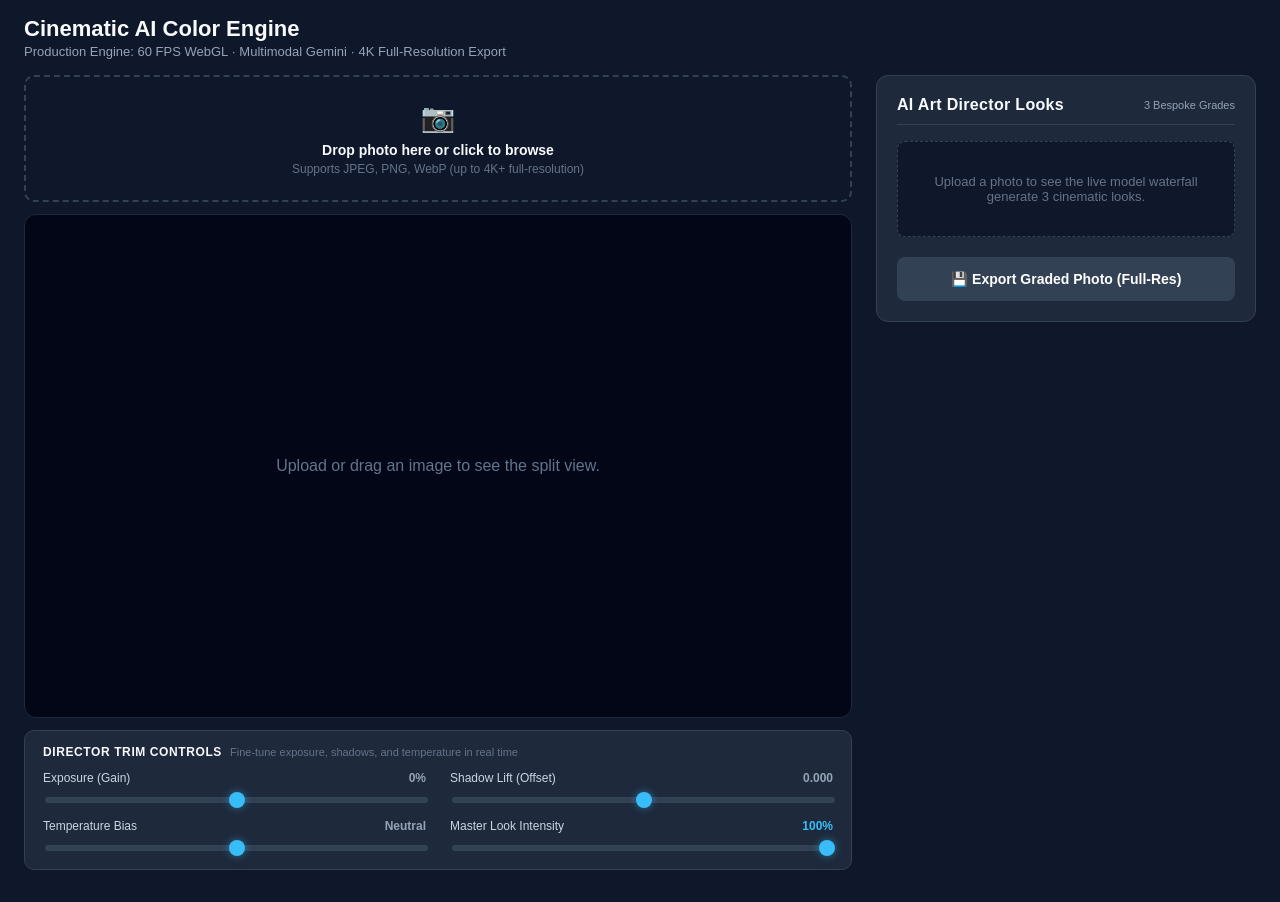
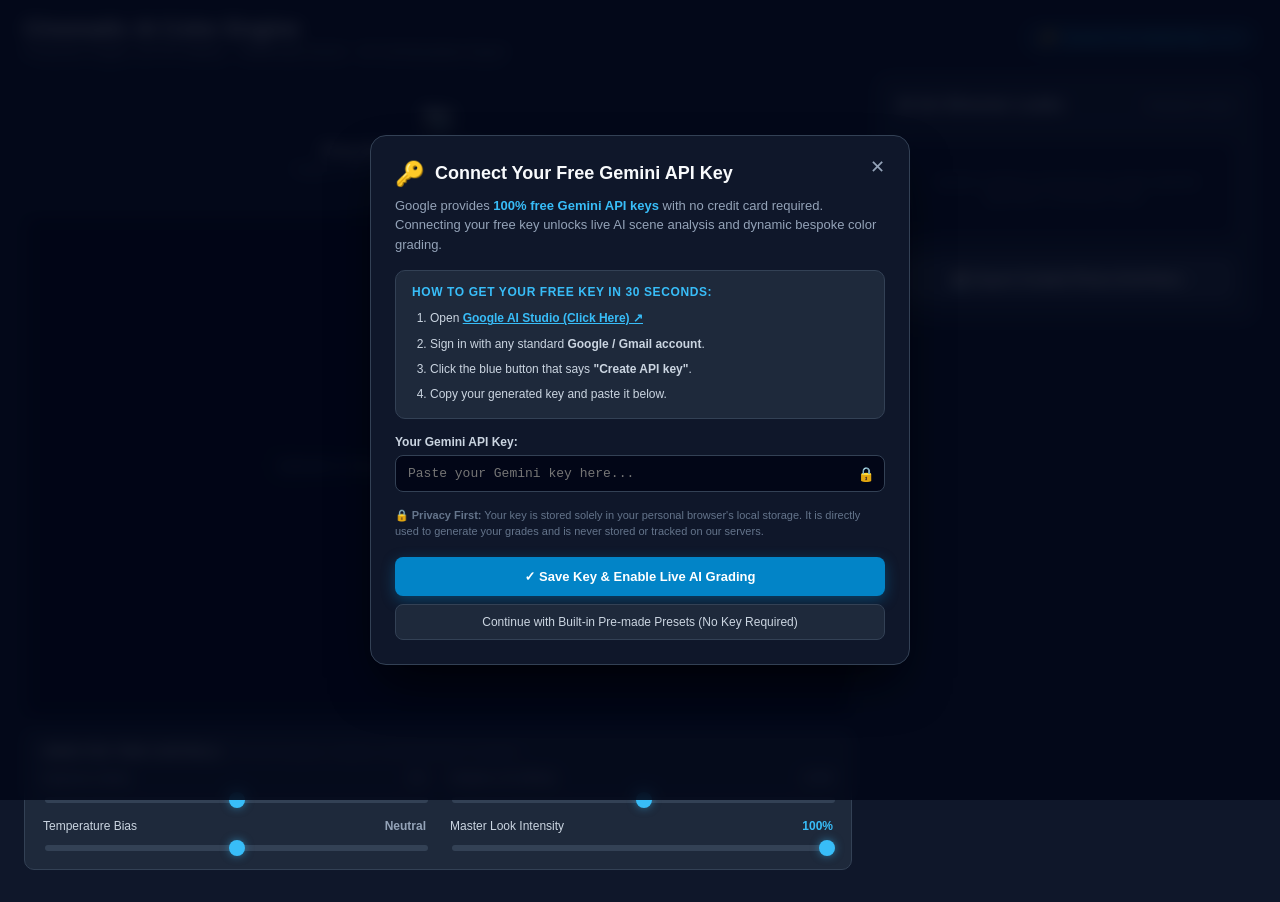
Before and after one commit to amitsikdar37/ai-colour-grader, a React (Vite) app: page / in a window 1280 px wide. Built offline with nearby package versions, Linux system fonts and the light colour scheme.

Commit message:
feat: add FastAPI backend and React frontend for cinematic AI color grader

```diff
--- a/src/App.tsx
+++ b/src/App.tsx
@@ -1,6 +1,7 @@
 import React, { useState, useMemo } from "react";
 import { DropZone } from "./components/DropZone";
 import { SplitCompareViewer } from "./components/SplitCompareViewer";
+import { ApiKeyModal } from "./components/ApiKeyModal";
 import { prepareAndAnalyzeImage, type ImageAnalysisResult } from "./utils/imageAnalysis";
 import { DEFAULT_UNIFORMS, type ColorProfile, type ColorProfileUniforms } from "./types/color";
 import { exportHighResImage } from "./utils/exportImage";
@@ -19,6 +20,30 @@
   // AI Looks State
   const [profiles, setProfiles] = useState<ColorProfile[]>([]);
   const [selectedIndex, setSelectedIndex] = useState<number>(0);
+
+  // User Gemini API Key (Bring Your Own Key)
+  const [apiKey, setApiKey] = useState<string>(() => {
+    return localStorage.getItem("gemini_api_key") || "";
+  });
+  const [isKeyModalOpen, setIsKeyModalOpen] = useState<boolean>(() => {
+    const savedKey = localStorage.getItem("gemini_api_key");
+    const dismissed = localStorage.getItem("gemini_key_prompt_dismissed");
+    return !savedKey && !dismissed;
+  });
+
+  const handleSaveApiKey = (key: string) => {
+    setApiKey(key);
+    if (key) {
+      localStorage.setItem("gemini_api_key", key);
+      localStorage.removeItem("gemini_key_prompt_dismissed");
+    } else {
+      localStorage.removeItem("gemini_api_key");
+    }
+  };
+
+  const handleUsePresets = () => {
+    localStorage.setItem("gemini_key_prompt_dismissed", "true");
+  };
 
   // Director Quick Trim Sliders (Non-Destructive Final 10%)
   const [exposureTrim, setExposureTrim] = useState<number>(0.0);     // -0.20 to +0.20
@@ -84,7 +109,10 @@
       const res = await fetch(`${API_BASE}/api/grade`, {
         method: "POST",
         headers: { "Content-Type": "application/json" },
-        body: JSON.stringify({ image_base64: result.previewBase64 }),
+        body: JSON.stringify({
+          image_base64: result.previewBase64,
+          api_key: apiKey.trim() || null,
+        }),
       });
 
       if (!res.ok) throw new Error(`HTTP ${res.status}`);
@@ -163,18 +191,42 @@
 
   return (
     <div style={{ minHeight: "100vh", backgroundColor: "#0f172a", color: "#f8fafc", padding: "16px 24px 32px", fontFamily: "sans-serif" }}>
-      <header style={{ maxWidth: "1280px", margin: "0 auto 16px", display: "flex", justifyContent: "space-between", alignItems: "center", flexWrap: "wrap", gap: "10px" }}>
+      <header style={{ maxWidth: "1280px", margin: "0 auto 16px", display: "flex", justifyContent: "space-between", alignItems: "center", flexWrap: "wrap", gap: "12px" }}>
         <div>
           <h1 style={{ fontSize: "22px", fontWeight: "bold", margin: 0 }}>Cinematic AI Color Engine</h1>
           <p style={{ color: "#94a3b8", margin: "2px 0 0", fontSize: "13px" }}>
             Production Engine: 60 FPS WebGL · Multimodal Gemini · 4K Full-Resolution Export
           </p>
         </div>
-        {modelUsed && (
-          <div style={{ backgroundColor: "#1e293b", padding: "4px 12px", borderRadius: "20px", border: "1px solid #38bdf8", fontSize: "12px", color: "#38bdf8" }}>
-            ⚡ Graded by: <strong>{modelUsed}</strong>
-          </div>
-        )}
+        <div style={{ display: "flex", alignItems: "center", gap: "10px", flexWrap: "wrap" }}>
+          {modelUsed && (
+            <div style={{ backgroundColor: "#1e293b", padding: "4px 12px", borderRadius: "20px", border: "1px solid #38bdf8", fontSize: "12px", color: "#38bdf8" }}>
+              ⚡ Graded by: <strong>{modelUsed}</strong>
+            </div>
+          )}
+          <button
+            onClick={() => setIsKeyModalOpen(true)}
+            style={{
+              backgroundColor: apiKey ? "rgba(34, 197, 94, 0.12)" : "rgba(56, 189, 248, 0.12)",
+              border: `1px solid ${apiKey ? "rgba(34, 197, 94, 0.4)" : "rgba(56, 189, 248, 0.4)"}`,
+              color: apiKey ? "#4ade80" : "#38bdf8",
+              padding: "6px 14px",
+              borderRadius: "20px",
+              fontSize: "12px",
+              fontWeight: 600,
+              cursor: "pointer",
+              display: "flex",
+              alignItems: "center",
+              gap: "6px",
+              transition: "all 0.15s ease",
+            }}
+            title={apiKey ? "Personal Gemini API Key is Active · Click to Manage" : "Connect Free Gemini API Key for Live AI Grading"}
+          >
+            <span>{apiKey ? "🟢" : "🔑"}</span>
+            <span>{apiKey ? "Gemini Key Connected" : "Connect Free Gemini Key"}</span>
+            <span style={{ fontSize: "10px", opacity: 0.8 }}>({apiKey ? "Manage" : "Free"})</span>
+          </button>
+        </div>
       </header>
 
       <main className="grader-main-grid">
@@ -413,6 +465,15 @@
           </button>
         </div>
       </main>
+
+      {/* Bring Your Own Key (BYOK) Modal with friendly step-by-step guide for non-tech users */}
+      <ApiKeyModal
+        isOpen={isKeyModalOpen}
+        onClose={() => setIsKeyModalOpen(false)}
+        currentKey={apiKey}
+        onSaveKey={handleSaveApiKey}
+        onUsePresets={handleUsePresets}
+      />
     </div>
   );
 };
```
Also changed, not shown: 1 other file (tests, documents, lock files or other folders).
